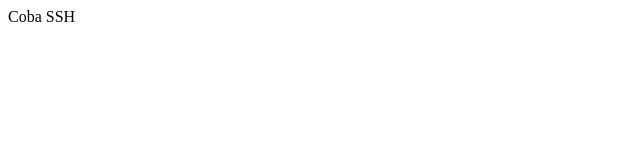
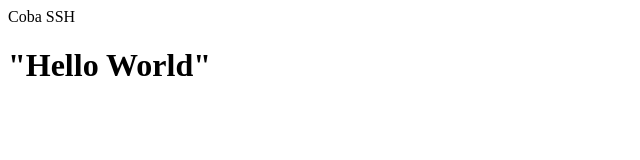
Before and after one commit to Aliif12/215410033, a plain HTML site: page index.html in a window 1280 px wide. Shown: the whole page, without its empty margins (0-640 px from the left). Drawn offline with Linux system fonts and the light colour scheme.

Commit message:
memodifikasi file index.html

```diff
--- a/index.html
+++ b/index.html
@@ -5,5 +5,7 @@
         <meta name="viewport"
         <title>Coba SSH</title>
     </head>
-
+    <body>
+        <h1>"Hello World"</h1>
+    </body>
 </html>
```
